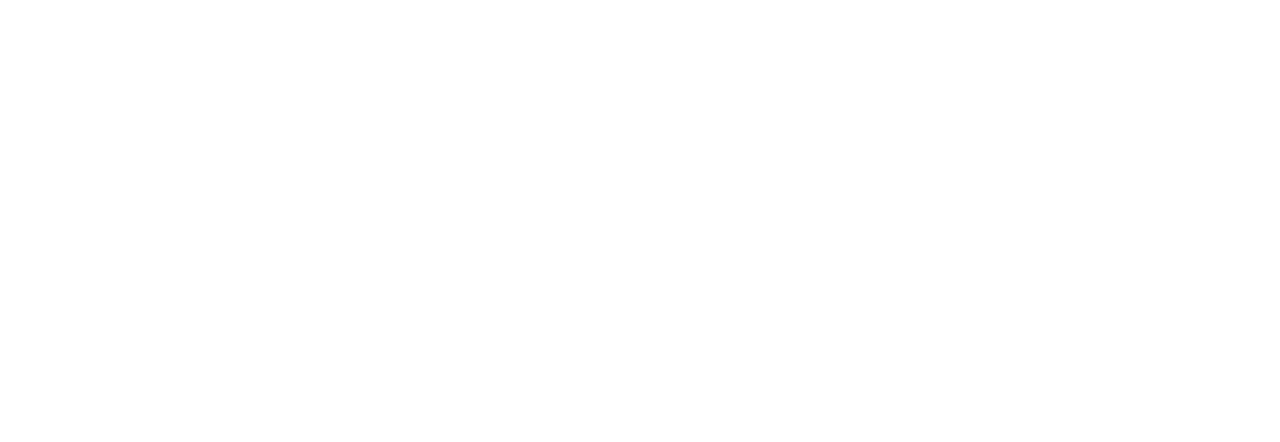
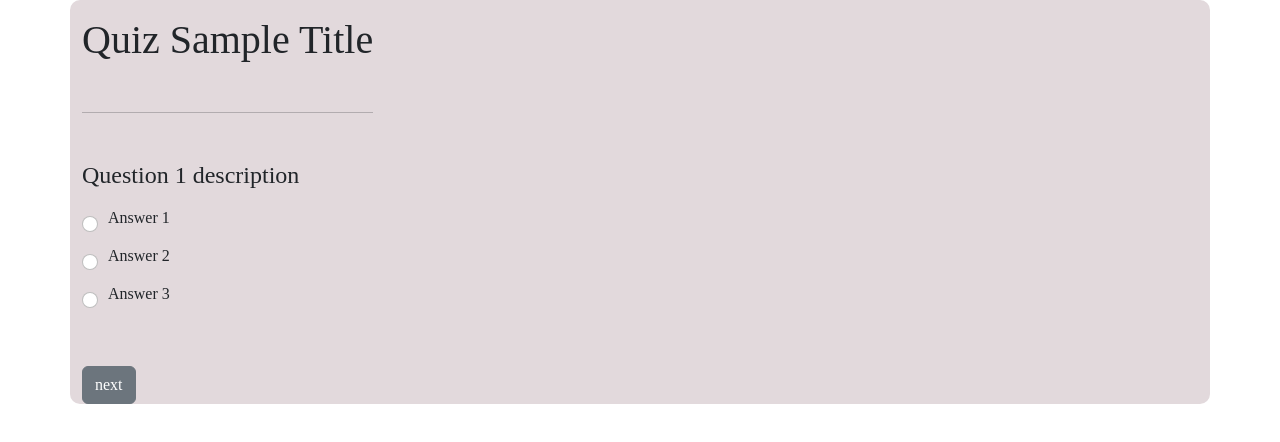
Before and after one commit to YUFOHON/Event-Management-System, a Vue app: page /test in a window 1280 px wide. Before the commit this address had no page. Shown: the top 442 px of the page. Built offline with nearby package versions, Linux system fonts and the light colour scheme.

Commit message:
feedback

```diff
--- /dev/null
+++ b/src/components/NicoleTam/scoring.vue
@@ -0,0 +1,22 @@
+<template>
+    <head>
+        <meta name="viewport" content="width=device-width, initial-scale=1, shrink-to-fit=no">
+        <link rel="stylesheet" href="https://cdnjs.cloudflare.com/ajax/libs/font-awesome/4.7.0/css/font-awesome.min.css">
+    </head>
+    <div>
+        <label for="rating-10">(1-10分，1分表示非常不值得推介；10分表示非常值得推介) </label>
+        <b-form-rating id="rating-10" v-model="value10" stars="10"></b-form-rating>
+        <p class="mt-2">Value: {{ value10 }}</p>
+    </div>
+</template>
+
+<script>
+export default {
+    name: 'scoringBox',
+    data() {
+        return {
+            value10: null,
+        }
+    }
+}
+</script>
--- a/src/router/index.js
+++ b/src/router/index.js
@@ -10,6 +10,7 @@ import EditAdminProfile from '../views/EditAdminProfile.vue'
 import EditClientProfile from '../views/EditClientProfile.vue'
 import cEnrollment from '../views/Bruce/cEnrollment.vue'
 import clientEventView from '../views/ali/clientEventView.vue'
+import testView from '../views/NicoleTam/testView.vue'
 
 
 //if you want to use the eventDetails page, uncomment the line below
@@ -110,6 +111,11 @@ const routes = [
     name: 'userDetail',
     component: UserDetail
   },
+  {
+    path: '/test',
+    name: 'test',
+    component: testView
+  },
 
 
   //----------------------------------------------ALI route handlers--------------
--- /dev/null
+++ b/src/views/NicoleTam/testView.vue
@@ -0,0 +1,133 @@
+<template>
+    <head>
+        <meta charset="utf-8">
+
+        <title>VueJS Quiz Sample</title>
+        <meta name="description" content="VueJS Quiz">
+    </head>
+
+    <body>
+        <div id="app">
+            <div class="container">
+                <div class="jumbotron mt-3">
+                    <h1 class="mb-5">{{ quiz.title }}</h1>
+                    <hr>
+                    <p v-if="errors[questionIndex]" class="alert alert-danger">
+                        {{ error }}
+                    </p>
+                    <div v-for="(question, index) in quiz.questions" :key='index' >
+                        <div v-show="index === questionIndex">
+
+                            <h4 class="mt-5 mb-3">{{ question.text }}</h4>
+
+                            <div v-for="answer in question.answers" :key='answer' class="form-check">
+                                <label class="form-check-label">
+                                    <input class="form-check-input" type="radio" :value="answer.value" :name="index"
+                                        v-model="responses[index]">
+                                    {{ answer.text }}
+                                </label>
+                            </div>
+
+                            <div class="mt-5">
+                                <button class="btn btn-primary" v-if="questionIndex > 0" @click="prev">
+                                    prev
+                                </button>
+                                <button class="btn btn-secondary" @click="next">
+                                    next
+                                </button>
+                            </div>
+                        </div>
+                    </div>
+
+                    <div v-show="questionIndex === quiz.questions.length">
+                        <h3>Your Results</h3>
+                        <p>
+                            You are: {{ score() }}
+                        </p>
+
+                        <button class="btn btn-success" @click="playAgain">
+                            Play Again!
+                        </button>
+                    </div>
+                </div>
+            </div>
+        </div>
+    </body>
+</template>
+
+<script>
+
+let quiz = {
+    title: "Quiz Sample Title",
+    questions: [
+        {
+            text: 'Question 1 description',
+            answers: [
+                {
+                    text: 'Answer 1',
+                    value: 1
+                },
+                {
+                    text: 'Answer 2',
+                    value: 2
+                },
+                {
+                    text: 'Answer 3',
+                    value: 3
+                },
+            ]
+        },
+        {
+            text: 'Question 2 description',
+            answers: [
+                {
+                    text: 'Answer 1',
+                    value: 1
+                },
+                {
+                    text: 'Answer 2',
+                    value: 2
+                },
+                {
+                    text: 'Answer 3',
+                    value: 3
+                },
+            ]
+        }
+    ]
+};
+export default {
+    name: 'FeedbackView',
+    data: () => ({
+        quiz: quiz,
+        questionIndex: 0,
+        responses: [],
+        errors: [],
+        error: ''
+    }),
+    methods: {
+        prev: function () {
+            this.questionIndex--;
+        },
+
+        next: function () {
+            if (this.responses[this.questionIndex] === undefined) {
+                this.errors[this.questionIndex] = 1;
+                this.error = 'Please select your answer';
+            }
+            else {
+                this.errors[this.questionIndex] = 0;
+                this.questionIndex++;
+            }
+        },
+
+        score: function () {
+
+        },
+
+        playAgain: function () {
+            this.questionIndex = 0;
+        }
+    }
+}
+</script>
--- a/src/views/feedBackView.vue
+++ b/src/views/feedBackView.vue
@@ -1,10 +1,15 @@
 <template>
+    <head>
+        <meta name="viewport" content="width=device-width, initial-scale=1, shrink-to-fit=no">
+        <link rel="stylesheet" href="https://cdnjs.cloudflare.com/ajax/libs/font-awesome/4.7.0/css/font-awesome.min.css">
+    </head>
     <div class="row" id="navBar">
         <navBar />
     </div>
-    <div class="container">
+    <!-- <div class="container">
         <form @submit.prevent="submitSurvey()">
             <h1> 活動名稱 </h1>
+            <h3> 活動日期: </h3>
             <div class="row" v-for="q in questions" :key="q">
                 <h5 class="fw-bold">{{ q }}</h5>
                 <div class="form-check mb-2">
@@ -17,19 +22,44 @@
             </div>
             <button type="submit" class="btn btn-primary">Submit</button>
         </form>
+    </div> -->
+
+    <div class="container">
+        <div clas="row" v-for="q in survey.questions" :key="q">
+            <h5 class="fw-bold">{{ q.text }}</h5>
+
+            <div class="form-check mb-2" v-if="q.type == 'normal'">
+                <input type="radio" id="one" value="One" />
+                <label for="one">option 1</label>
+
+                <input type="radio" id="two" value="Two" />
+                <label for="two">option 2</label>
+            </div>
+
+            <div class="form-check mb-2" v-if="q.type == 'open'">
+                <input type="text" placeholder="請輸入">
+            </div>
+
+            <div class="form-check mb-2" v-if="q.type == 'scoring'">
+                <scoringBox />
+            </div>
+
+        </div>
     </div>
 </template>
 
 <script>
 // import { VueFeedbackReaction } from 'vue-feedback-reaction';
 // import { VueReactionEmoji } from 'vue-feedback-reaction';
-import { ref, onMounted, computed } from "vue";
+import { ref, onMounted } from "vue";
 import navBar from '@/components/public/navBar.vue';
+import scoringBox from '@/components/NicoleTam/scoring.vue'
 
 export default {
     name: 'FeedbackView',
     components: {
         navBar,
+        scoringBox,
         // VueFeedbackReaction,
         // VueReactionEmoji
     },
@@ -39,6 +69,7 @@ export default {
     },
     setup(props) {
         const feedback = ref({});
+        const questionIndex = 0;
         const questions = ["活動日期、時間、地點合適",
             "活動內容達到你 / 你孩子的期望",
             "活動能幫助你 / 你孩子減壓",
@@ -49,42 +80,51 @@ export default {
             "活動能增加你對 CCF 的歸屬感",
             "工作員能清晰講解及指導活動進行",
             "您滿意活動的整體效果"]
-        const fileFormat = ref('')
-        const url = ref(props.image)
-        const textColor = ref('#000000')
-        const defaultColor = computed(() => {
-            if (props.Category == '兒童活動') {
-                return '#af8221'
-            } else if (props.Category == '青年活動') {
-                return '#037316'
-            } else if (props.Category == '同路人支援平台') {
-                return '#8a56dd'
-            } else {
-                return '#ff0000'
-            }
-        })
+
+
+        let survey = {
+            title: "Feedback Form",
+            questions: [
+                {
+                    type: 'normal',
+                    text: '活動日期、時間、地點合適'
+                },
+                // {
+                //     type: 'normal',
+                //     text: '活動內容達到你 / 你孩子的期望'
+                // },
+                {
+                    type: 'open',
+                    text: '請寫下你對是次活動的評價 / 感受 / 意見 / 建議： '
+                },
+                {
+                    type: "scoring",
+                    text: "如將來繼續舉辦此類活動，你有幾願意參與/推介給其他家庭呢？"
+                },
+                {
+                    type: "mix",
+                    text: "吸引你/你孩子參加是次活動的原因(可選多於一個)："
+                }
+            ]
+        };
+
 
         const submitSurvey = async function () {
 
         }
 
         onMounted(() => {
-            textColor.value = defaultColor.value
-            // console.log(props.id)
-            if (props.file == undefined) {
-                url.value = 'default'
-            } else {
-                fileFormat.value = props.file[0].split("/")[1].split(";")[0]
-                // console.log(fileFormat.value)
-                url.value = '/api/files/' + props.id + '.' + fileFormat.value
-            }
+
         })
 
         return {
             navBar,
+            scoringBox,
             questions,
             feedback,
             props,
+            survey,
+            questionIndex,
             submitSurvey
         }
     }
@@ -97,15 +137,15 @@ export default {
 };
 </script>
 
-<style>
-.container {
+<style> .container {
      display: flex;
      align-items: center;
      gap: 50px;
      background-color: rgb(226, 217, 220);
      border-radius: 10px;
  }
+
  input[type="radio"] {
-  margin: 10px;
-}
+     margin: 10px;
+ }
 </style>
```
